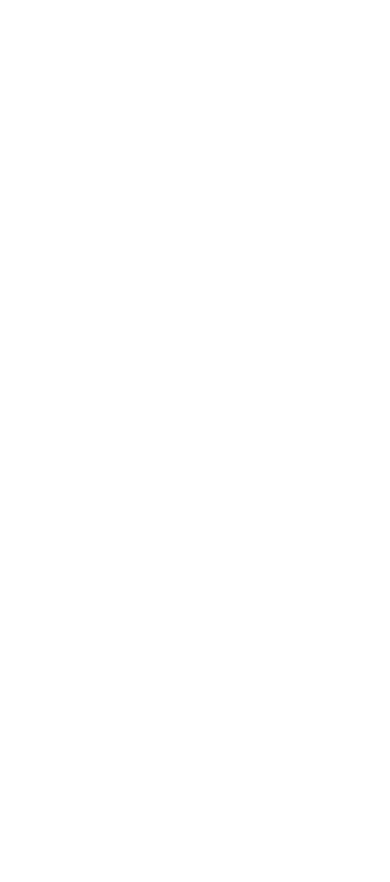
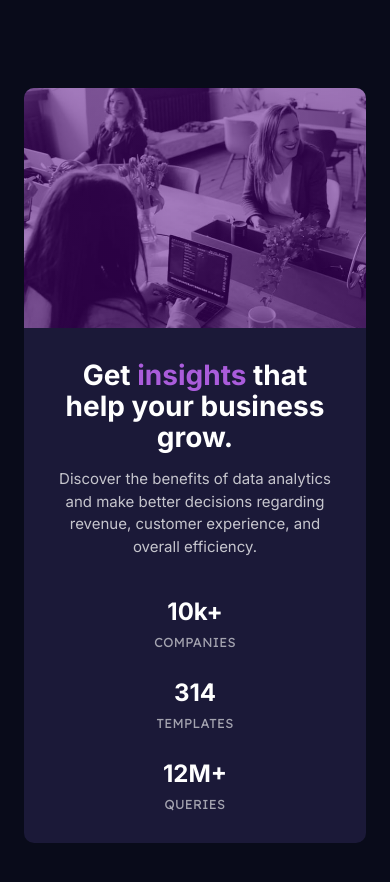
Before and after one commit to agusthas/FEM_stats-preview-card-component, a React (Vite) app: page / in a window 390 px wide. Shown: the top 882 px of the page. Before the commit the page ends 844 px from the top, so only its background shows below. Built offline with nearby package versions, Linux system fonts and the light colour scheme.

Commit message:
finish mobile - ipad design

```diff
--- /dev/null
+++ b/src/App.css
@@ -0,0 +1,13 @@
+@import url('https://fonts.googleapis.com/css2?family=Inter:wght@400;700&family=Lexend+Deca&display=swap');
+
+*,
+*::after,
+*::before {
+  margin: 0;
+  padding: 0;
+  box-sizing: border-box;
+}
+
+body {
+  line-height: 1.5;
+}
--- a/src/App.jsx
+++ b/src/App.jsx
@@ -1,5 +1,14 @@
+import React from 'react';
+import './App.css';
+import Card from './components/Card/Card';
+import Container from './container/Container';
+
 const App = () => {
-  return <div className="App"></div>;
+  return (
+    <Container>
+      <Card />
+    </Container>
+  );
 };
 
 export default App;
--- /dev/null
+++ b/src/components/Card/Card.jsx
@@ -0,0 +1,37 @@
+import React from 'react';
+import styles from './Card.module.css';
+
+const Card = () => {
+  return (
+    <div className={styles.card}>
+      <div className={styles.card__image}></div>
+      <div className={styles.card__body}>
+        <h2 className={styles.card__title}>
+          Get <span className={styles.strong}>insights</span> that help your
+          business grow.
+        </h2>
+        <p className={styles.card__description}>
+          Discover the benefits of data analytics and make better decisions
+          regarding revenue, customer experience, and overall efficiency.
+        </p>
+
+        <ul className={styles.card__lists}>
+          <li className={styles.card__list}>
+            <div className={styles.list__number}>10k+</div>
+            <div className={styles.list__text}>COMPANIES</div>
+          </li>
+          <li className={styles.card__list}>
+            <div className={styles.list__number}>314</div>
+            <div className={styles.list__text}>TEMPLATES</div>
+          </li>
+          <li className={styles.card__list}>
+            <div className={styles.list__number}>12M+</div>
+            <div className={styles.list__text}>QUERIES</div>
+          </li>
+        </ul>
+      </div>
+    </div>
+  );
+};
+
+export default Card;
--- /dev/null
+++ b/src/components/Card/Card.module.css
@@ -0,0 +1,80 @@
+.card {
+  --clr-heading: hsl(0, 0%, 100%);
+  --clr-paragraph: hsla(0, 0%, 100%, 0.75);
+  --clr-stat-heading: hsla(0, 0%, 100%, 0.6);
+  --clr-card-background: hsl(244, 38%, 16%);
+  --clr-accent: hsl(277, 64%, 61%);
+  --ff-lexend: 'Lexend Deca', sans-serif;
+  --ff-inter: 'Inter', sans-serif;
+  --bd-radius: 10px;
+  --fs-default: 0.9375rem; /* 15px */
+
+  background-color: var(--clr-card-background);
+  margin: 5.5rem 1.5rem;
+  border-radius: var(--bd-radius);
+  font-family: var(--ff-inter);
+  max-width: 400px;
+}
+
+.card__image {
+  width: 100%;
+  height: 240px;
+  background-image: linear-gradient(
+      rgba(82, 0, 132, 50%),
+      rgba(82, 0, 132, 50%)
+    ),
+    url('../../assets/images/image-header-mobile.jpg');
+  background-size: cover;
+  background-position: center center;
+  border-radius: var(--bd-radius) var(--bd-radius) 0 0;
+}
+
+.card__body {
+  padding: 2rem;
+  text-align: center;
+}
+
+.card__title {
+  font-weight: 700;
+  font-size: 1.75rem;
+  line-height: 1.1;
+  color: var(--clr-heading);
+}
+
+.strong {
+  color: var(--clr-accent);
+}
+
+.card__description {
+  font-weight: 400;
+  font-size: var(--fs-default);
+  line-height: 1.5;
+  margin-top: 1rem;
+  color: var(--clr-paragraph);
+}
+
+.card__lists {
+  list-style: none;
+  margin-top: 2.625rem; /* 42px */
+}
+
+.card__lists .card__list:not(:last-child) {
+  margin-bottom: 2rem;
+}
+
+.card__list .list__number {
+  font-size: 1.5rem;
+  line-height: 1;
+  font-weight: 700;
+  color: var(--clr-heading);
+}
+
+.card__list .list__text {
+  font-size: 0.8125rem; /* 13px */
+  font-family: var(--ff-lexend);
+  line-height: 1;
+  font-weight: 400;
+  letter-spacing: 0.02em;
+  color: var(--clr-stat-heading);
+  margin-top: 0.75rem; /* 12px */
+}
--- /dev/null
+++ b/src/container/Container.jsx
@@ -0,0 +1,8 @@
+import React from 'react';
+import styles from './Container.module.css';
+
+const Container = (props) => {
+  return <main className={styles.container}>{props.children}</main>;
+};
+
+export default Container;
--- /dev/null
+++ b/src/container/Container.module.css
@@ -0,0 +1,9 @@
+.container {
+  --clr-main-background: hsl(233, 47%, 7%);
+
+  min-height: 100vh;
+  display: flex;
+  align-items: center;
+  justify-content: center;
+  background-color: var(--clr-main-background);
+}
```
